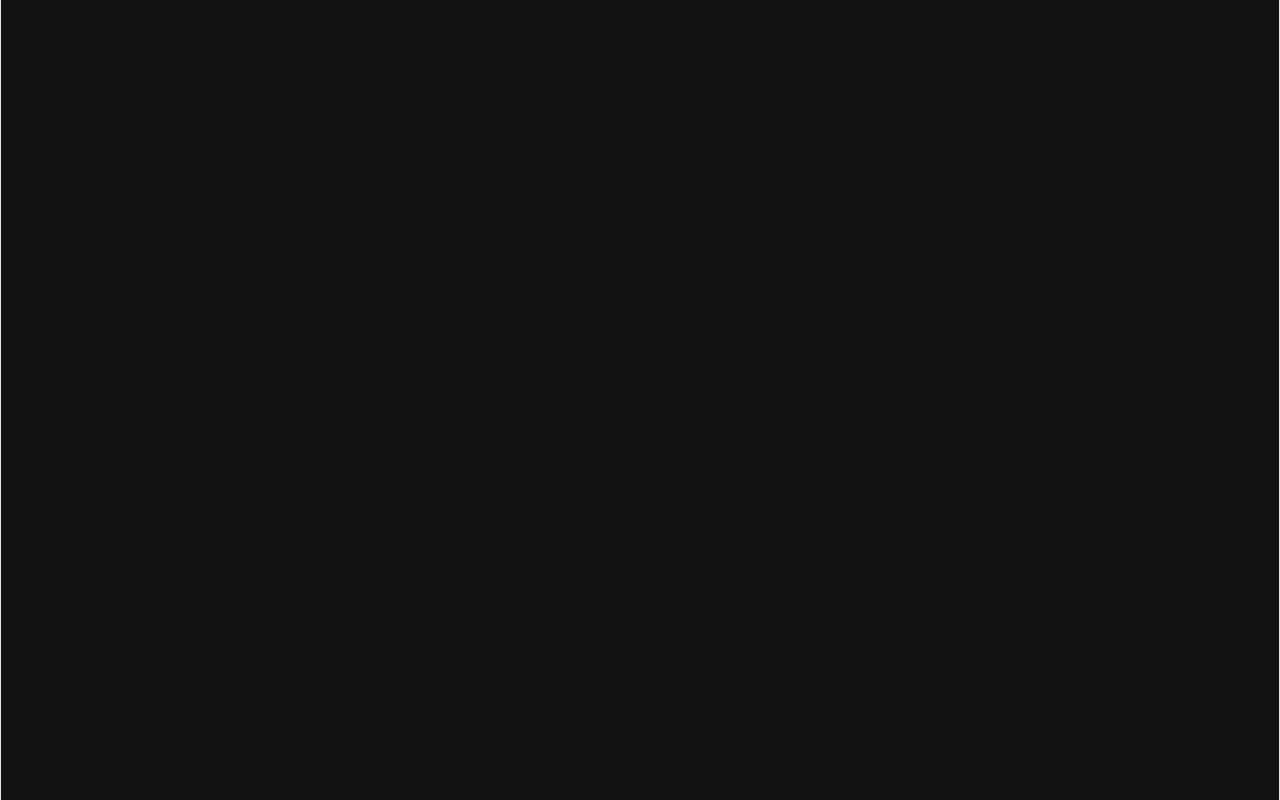
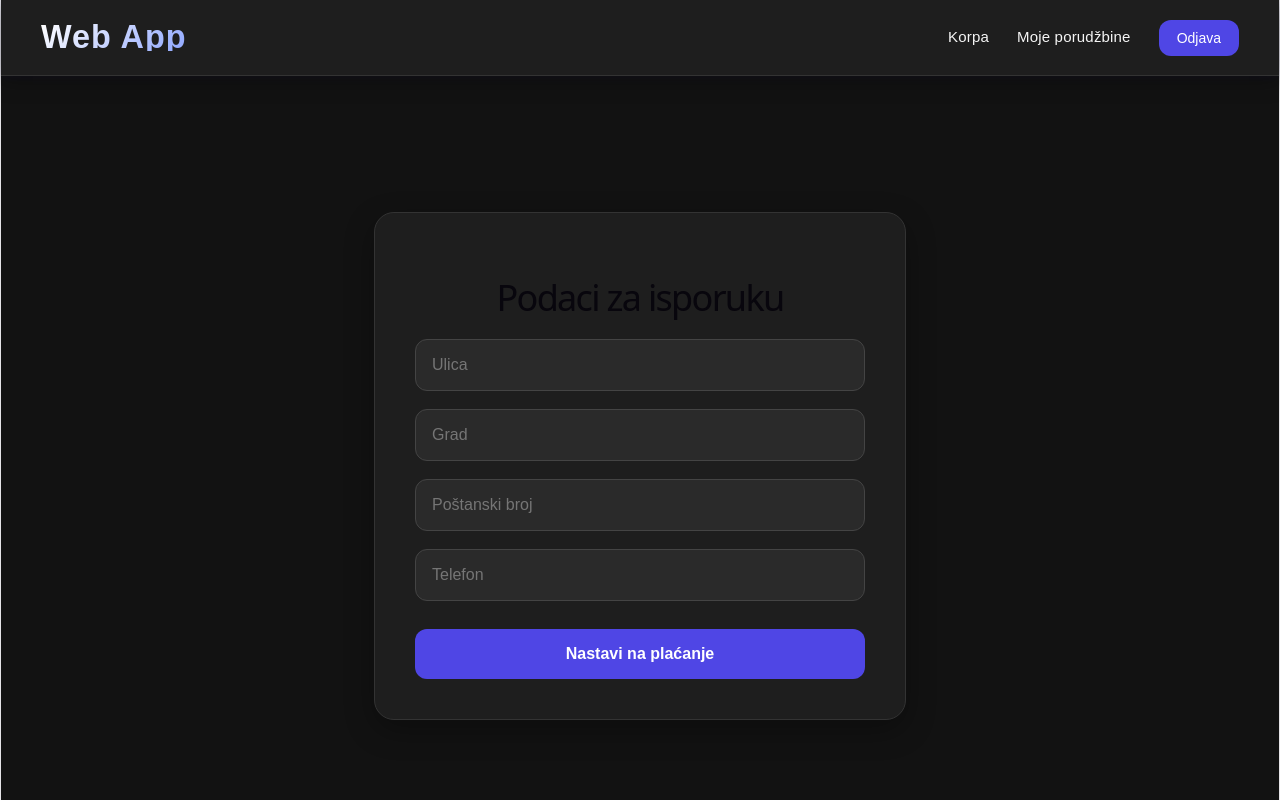
Before and after one commit to katarinamarj/webshop-monolith, a React app in the folder frontend/: page /poruci in a window 1280 px wide. Before the commit this address had no page. Shown: the top 800 px of the page. Built offline with nearby package versions, Linux system fonts and the light colour scheme; the HTML template or start-up script is replaced by a standard one.

Commit message:
Created ordering and payment pages

```diff
--- a/frontend/src/App.jsx
+++ b/frontend/src/App.jsx
@@ -4,6 +4,9 @@ import Registracija from "./pages/RegistracijaPage";
 import Dashboard from "./pages/Dashboard";
 import ProizvodPage from "./pages/ProizvodPage";
 import KorpaPage from "./pages/KorpaPage";
+import PlacanjePage from "./pages/PlacanjePage";
+import PoruciPage from "./pages/PoruciPage";
+import UspesnaPorudzbinaPage from "./pages/UspesnaPorudzbinaPage";
 
 function App() {
     return (
@@ -16,6 +19,9 @@ function App() {
                 <Route path="/registracija" element={<Registracija />} />
                 <Route path="/proizvodi/:sifra" element={<ProizvodPage />}/>
                 <Route path="/korpa" element={<KorpaPage />}/>
+                <Route path="/poruci" element={<PoruciPage />}/>
+                <Route path="/placanje" element={<PlacanjePage />}/>
+                <Route path="/uspesna-porudzbina/:id" element={<UspesnaPorudzbinaPage />}/>
             </Routes>
         </BrowserRouter>
     );
--- a/frontend/src/pages/KorpaPage.jsx
+++ b/frontend/src/pages/KorpaPage.jsx
@@ -3,9 +3,11 @@ import Header from "../components/Header";
 import Footer from "../components/Footer";
 import {dohvatiKorpu, obrisiStavkuIzKorpe} from "../services/korpaService";
 import "../styles/Korpa.css";
+import { useNavigate } from "react-router-dom";
 
 function KorpaPage() {
     const [stavke, setStavke] =useState([]);
+    const navigate = useNavigate();
 
     useEffect(() => {
         ucitajKorpu();
@@ -68,7 +70,7 @@ function KorpaPage() {
                         <div className="korpa-summary">
                             <h2> Ukupno:{" "}{ukupnaCena}{" "}RSD</h2>
 
-                            <button className="poruci-btn">Poruči</button>
+                            <button className="poruci-btn" onClick={() =>navigate("/poruci")}>Poruči</button>
                         </div>
                     </>
                 )}
--- /dev/null
+++ b/frontend/src/pages/PlacanjePage.jsx
@@ -0,0 +1,121 @@
+import { useState } from "react";
+import { useNavigate } from "react-router-dom";
+import { kreirajPorudzbinu } from "../services/porudzbinaService";
+import "../styles/Porudzbina.css";
+import Header from "../components/Header";
+import Footer from "../components/Footer";
+
+function PlacanjePage() {
+    const navigate = useNavigate();
+
+    const [kartica, setKartica] = useState("");
+    const [datum, setDatum] = useState("");
+    const [cvv, setCvv] = useState("");
+    const [greska, setGreska] = useState("");
+
+    const handleKarticaChange = (e) => {
+        let value = e.target.value.replace(/\D/g, "");
+
+        value = value.substring(0, 16);
+
+        value = value.replace(/(\d{4})(?=\d)/g, "$1 ");
+
+        setKartica(value);
+        setGreska("");
+    };
+
+    const handleDatumChange = (e) => {
+        let value = e.target.value.replace(/\D/g, "");
+
+        value = value.substring(0, 4);
+
+        if (value.length >= 3) {
+            value =value.substring(0, 2) + "/" + value.substring(2);
+        }
+
+        setDatum(value);
+        setGreska("");
+    };
+
+    const handleCvvChange = (e) => {
+        let value = e.target.value.replace(/\D/g, "");
+
+        setCvv(value.substring(0, 3));
+        setGreska("");
+    };
+
+    const plati = async () => {
+
+        if (!/^\d{4}\s\d{4}\s\d{4}\s\d{4}$/.test(kartica)) {
+            setGreska("Broj kartice mora biti u formatu 1234 5678 9012 3456.");
+            return;
+        }
+
+        if (!/^\d{2}\/\d{2}$/.test(datum)) {
+            setGreska("Datum mora biti u formatu MM/GG.");
+            return;
+        }
+
+        if (!/^\d{3}$/.test(cvv)) {
+            setGreska("CVV mora sadržati tačno 3 cifre.");
+            return;
+        }
+
+        try {
+            const podaci = JSON.parse(localStorage.getItem("podaciZaIsporuku"));
+
+            const res = await kreirajPorudzbinu(podaci);
+
+            localStorage.removeItem("podaciZaIsporuku");
+
+            navigate(`/uspesna-porudzbina/${res.data.porudzbinaId}`);
+
+        } catch (err) {
+            console.log(err);
+            setGreska("Greška prilikom kreiranja porudžbine.");
+        }
+    };
+
+    return (
+        <>
+        <Header prijavljen />
+        <div className="poruci-page">
+            <div className="forma-container">
+                <h1>Plaćanje</h1>
+
+                <input
+                    type="text"
+                    placeholder="1234 5678 9012 3456"
+                    value={kartica}
+                    onChange={handleKarticaChange}
+                />
+
+                <input
+                    type="text"
+                    placeholder="MM/GG"
+                    value={datum}
+                    onChange={handleDatumChange}
+                />
+
+                <input
+                    type="text"
+                    placeholder="CVV"
+                    value={cvv}
+                    onChange={handleCvvChange}
+                />
+
+                {greska && (
+                    <p className="greska">
+                        {greska}
+                    </p>
+                )}
+
+                <button onClick={plati}>Plati</button>
+            </div>
+        </div>
+        <Footer />
+    </>
+    );
+}
+
+export default PlacanjePage;
--- /dev/null
+++ b/frontend/src/pages/PoruciPage.jsx
@@ -0,0 +1,89 @@
+import { useState } from "react";
+import { useNavigate } from "react-router-dom";
+import "../styles/Porudzbina.css";
+import Header from "../components/Header";
+import Footer from "../components/Footer";
+
+function PoruciPage() {
+    const navigate = useNavigate();
+
+    const [forma, setForma] = useState({
+        ulica: "",
+        grad: "",
+        postanskiBroj: "",
+        telefon: ""
+    });
+
+    const [greska, setGreska] = useState("");
+
+    const handleChange = (e) => {
+        setForma({
+            ...forma,
+            [e.target.name]: e.target.value
+        });
+
+        setGreska("");
+    };
+
+    const dalje = () => {
+        if (
+            !forma.ulica.trim() || !forma.grad.trim() ||
+            !forma.postanskiBroj.trim() || !forma.telefon.trim()
+        ) {
+            setGreska("Morate popuniti sva polja.");
+            return;
+        }
+
+        localStorage.setItem("podaciZaIsporuku", JSON.stringify(forma));
+
+        navigate("/placanje");
+    };
+
+    return (
+        <>
+        <Header prijavljen />
+        <div className="poruci-page">
+            <div className="forma-container">
+                <h1>Podaci za isporuku</h1>
+
+                <input
+                    name="ulica"
+                    placeholder="Ulica"
+                    value={forma.ulica}
+                    onChange={handleChange}
+                />
+
+                <input
+                    name="grad"
+                    placeholder="Grad"
+                    value={forma.grad}
+                    onChange={handleChange}
+                />
+
+                <input
+                    name="postanskiBroj"
+                    placeholder="Poštanski broj"
+                    value={forma.postanskiBroj}
+                    onChange={handleChange}
+                />
+
+                <input
+                    name="telefon"
+                    placeholder="Telefon"
+                    value={forma.telefon}
+                    onChange={handleChange}
+                />
+
+                {greska && (
+                    <p className="greska">{greska}</p>
+                )}
+
+                <button onClick={dalje}>Nastavi na plaćanje</button>
+            </div>
+        </div>
+        <Footer />
+    </>
+    );
+}
+
+export default PoruciPage;
--- /dev/null
+++ b/frontend/src/pages/UspesnaPorudzbinaPage.jsx
@@ -0,0 +1,26 @@
+import { useParams } from "react-router-dom";
+import Header from "../components/Header";
+import Footer from "../components/Footer";
+import "../styles/Porudzbina.css";
+
+function UspesnaPorudzbinaPage() {
+
+    const { id } = useParams();
+
+    return (
+        <>
+            <Header prijavljen />
+            <div className="uspesna-page">
+                <div className="uspesna-container">
+                    <h1>Porudžbina je uspešno kreirana.</h1>
+                    <h2>Broj porudžbine: {id}</h2>
+                    <p>Hvala vam na kupovini.</p>
+                    <p>Status porudžbine možete pratiti na stranici<strong>"Moje porudžbine"</strong>.</p>
+                </div>
+            </div>
+            <Footer />
+        </>
+    );
+}
+
+export default UspesnaPorudzbinaPage;
--- /dev/null
+++ b/frontend/src/services/porudzbinaService.jsx
@@ -0,0 +1,5 @@
+import api from "./apiService";
+
+export const kreirajPorudzbinu = (podaci) => {
+    return api.post("/porudzbine", podaci);
+};
--- a/frontend/src/styles/Korpa.css
+++ b/frontend/src/styles/Korpa.css
@@ -53,7 +53,7 @@
 }
 
 .stavka-ukupno {
-    font-size: 1.4rem;
+    font-size: 1rem;
     font-weight: bold;
     color: #8fa7ff;
 }
@@ -83,14 +83,14 @@
     background: #1e1e1e;
     border: 1px solid #333;
     border-radius: 20px;
-    padding: 30px 40px;
+    padding: 20px 15px;
     display: flex;
     justify-content: space-between;
     align-items: center;
 }
 
 .korpa-summary h2 {
-    font-size: 2rem;
+    font-size: 1.5rem;
     margin: 0;
 }
 
@@ -99,8 +99,8 @@
     color: white;
     border: none;
     border-radius: 14px;
-    padding: 16px 40px;
-    font-size: 18px;
+    padding: 15px 30px;
+    font-size: 15px;
     font-weight: 600;
     cursor: pointer;
     transition: 0.3s;
--- /dev/null
+++ b/frontend/src/styles/Porudzbina.css
@@ -0,0 +1,115 @@
+.poruci-page {
+    min-height: calc(100vh - 80px);
+    display: flex;
+    justify-content: center;
+    align-items: center;
+    padding: 30px;
+}
+
+.forma-container {
+    width: 100%;
+    max-width: 450px;
+    padding: 40px;
+    background: #1e1e1e;
+    border: 1px solid #333;
+    border-radius: 20px;
+    display: flex;
+    flex-direction: column;
+    gap: 18px;
+    box-shadow: 0 10px 30px rgba(0, 0, 0, 0.3);
+}
+
+.forma-container h1 {
+    text-align: center;
+    margin-bottom: 10px;
+    font-size: 2rem;
+}
+
+.forma-container input {
+    width: 100%;
+    box-sizing: border-box;
+    padding: 16px;
+    font-size: 16px;
+    border: 1px solid #444;
+    border-radius: 12px;
+    background: #2a2a2a;
+    color: white;
+    outline: none;
+    transition: 0.3s;
+}
+
+.forma-container input:focus {
+    border-color: #4f46e5;
+}
+
+.forma-container button {
+    margin-top: 10px;
+    border: none;
+    border-radius: 12px;
+    padding: 16px;
+    background: #4f46e5;
+    color: white;
+    font-size: 16px;
+    font-weight: 600;
+    cursor: pointer;
+    transition: 0.3s;
+}
+
+.forma-container button:hover {
+    background: #4338ca;
+}
+
+.poruci-page {
+    min-height: calc(100vh - 80px);
+    display: flex;
+    justify-content: center;
+    align-items: center;
+    padding: 30px;
+}
+
+.greska {
+    color: #ef4444;
+    text-align: center;
+    font-size: 14px;
+    margin: 0;
+}
+
+.uspesna-page {
+    min-height: calc(100vh - 180px);
+    display: flex;
+    justify-content: center;
+    align-items: center;
+    padding: 40px;
+}
+
+.uspesna-container {
+    max-width: 700px;
+    width: 100%;
+    padding: 50px;
+    text-align: center;
+    background: #1e1e1e;
+    border: 1px solid #333;
+    border-radius: 20px;
+}
+
+.uspesna-container h1 {
+    color: #4ade80;
+    margin-bottom: 20px;
+    font-size: 2.5rem;
+}
+
+.uspesna-container h2 {
+    margin-bottom: 30px;
+    color: white;
+}
+
+.uspesna-container p {
+    color: #bdbdbd;
+    font-size: 18px;
+    line-height: 1.8;
+    margin-bottom: 12px;
+}
+
+.uspesna-container strong {
+    color: white;
+}
```
